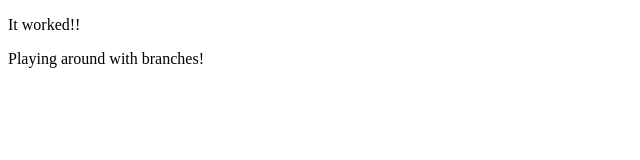
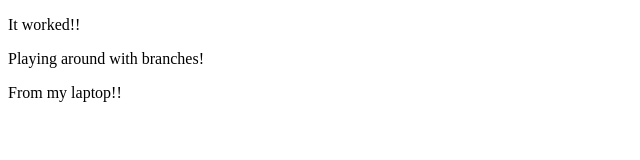
Before and after one commit to WebDev218/Test, a plain HTML site: page index.html in a window 1280 px wide. Shown: the whole page, without its empty margins (0-640 px from the left). Drawn offline with Linux system fonts and the light colour scheme.

Commit message:
Add files via upload

```diff
--- a/index.html
+++ b/index.html
@@ -6,5 +6,6 @@
 <body>
 	<p> It worked!! </p>
 	<p> Playing around with branches! </p>
+	<p> From my laptop!! </p>
 </body>
 </html>
```
